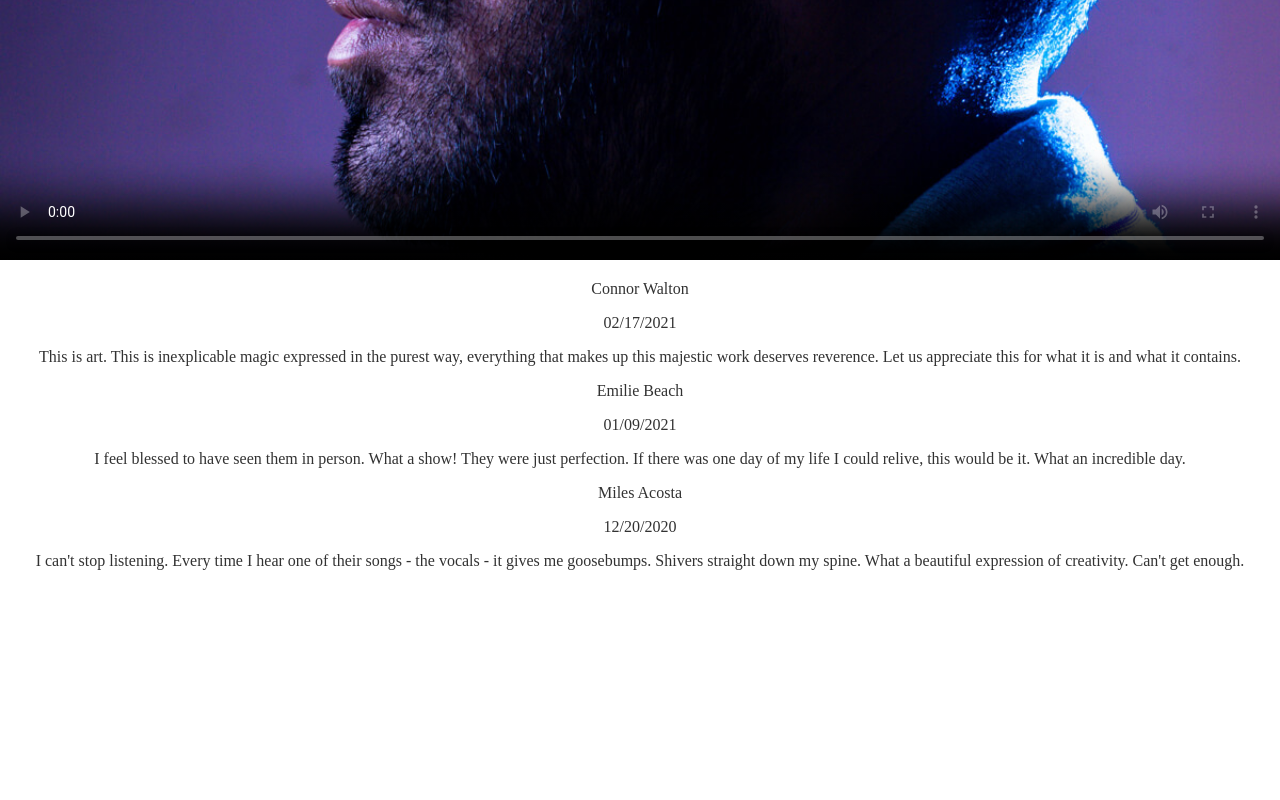
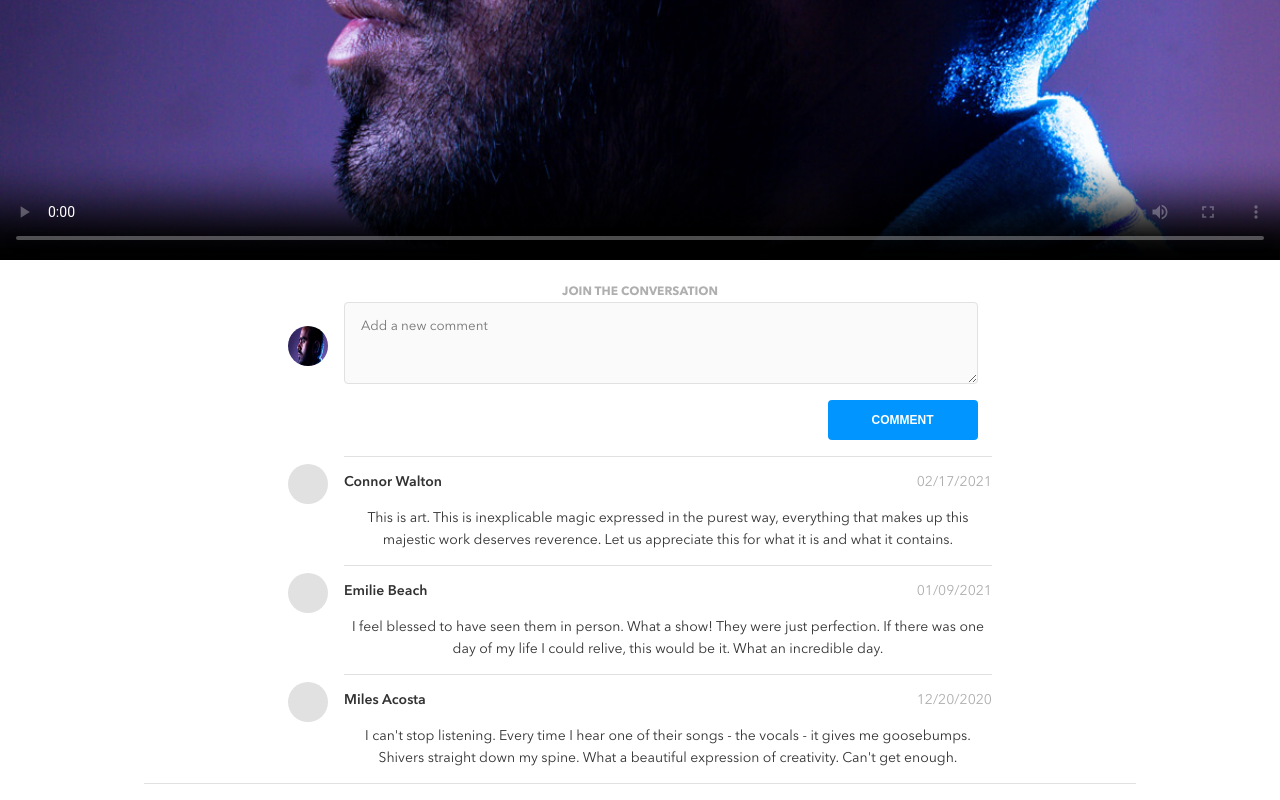
Before and after one commit to SimaRjb/Sima-Rajabi-BrainFlix, a React (Create React App) app: page / in a window 1280 px wide. Shown: the part 663-1463 px from the top of the page. Before the commit the page ends 1249 px from the top, so only its background shows below. Built offline with nearby package versions, Linux system fonts and the light colour scheme.

Commit message:
updated comments section- added the styling for the comment page

```diff
--- a/src/App.js
+++ b/src/App.js
@@ -7,9 +7,11 @@ import Comments from './components/Comments/Comments';
 function App() {
   return (
     <div className="App">
+      <body>
       <Header/>
     <MainVideo/>
     <Comments/>
+    </body>
     </div>
   );
 }
--- a/src/components/Comments/Comments.js
+++ b/src/components/Comments/Comments.js
@@ -1,7 +1,55 @@
 import './Comments.scss';
+import avatar from "../../assets/images/Mohan-muruge.jpg";
 
 function Comments() {
   return (
+
+   <section class="comments">
+        <div class="comments__container">
+          <label className='comments__header'>Join the Conversation</label>
+          <div class="form__wrapper">
+            <form class="form" id="comment-form">
+              <div class="form__avatar">
+                <img
+                  class="form__avatar-img"
+                  src={avatar}
+                  alt="Mohan-muruge image"
+                />
+              </div>
+              <div class="form__new-comment">
+                <div class="form__new-comment-container">
+                  {/* <div class="form__section">
+                    <label for="userName" class="form__label">NAME</label>
+                    <input
+                      class="form__field form__name"
+                      type="text"
+                      name="userName"
+                      id="userName"
+                      placeholder="Enter your name"
+                      required
+                    />
+                  </div> */}
+                  <div class="form__section">
+                    {/* <label for="userComment" class="form__label">COMMENT</label> */}
+                    <textarea
+                      class="form__field form__comment"
+                      id="userComment"
+                      name="userComment"
+                      placeholder="Add a new comment"
+                      cols="30"
+                      rows="3"
+                      minlength="1"
+                      maxlength="300"
+                      required
+                    ></textarea>
+                  </div>
+                </div>
+                <div class="form__button-wrapper">
+                  <button class="form__button" type="submit">COMMENT</button>
+                </div>
+              </div>
+            </form>
+          </div>
           <section class="comments__display">
             <ul class="comments__list">
             <li class="comment">
@@ -66,9 +114,11 @@ function Comments() {
                   </div>
                 </div>
               </li>
+
             </ul>
           </section>
-
+        </div>
+      </section>
   );
 }
 
--- a/src/components/Comments/Comments.scss
+++ b/src/components/Comments/Comments.scss
@@ -0,0 +1,162 @@
+@use "../../styles/partials/reset" as *;
+@use "../../styles/partials/variables" as *;
+@use "../../styles/partials/mixins" as *;
+@use "../../styles/partials/typography" as *;
+
+.comments {
+    font-family: AvenirNextLTPro;
+    background-color: $white;
+    &__container {
+      padding: 1rem;
+      @include tablet {
+        padding-left: 2.25rem;
+        padding-right: 2.25rem;
+      }
+      @include desktop {
+        padding-left: 9rem;
+        padding-right: 9rem;
+      }
+    }
+    &__display {
+      border-bottom: 1px solid $mercury;
+      @include tablet {
+        padding-left: 3.75rem;
+        padding-right: 3.75rem;
+      }
+      @include desktop {
+        padding-left: 9rem;
+        padding-right: 9rem;
+      }
+    }
+    &__list {
+      @include set-flex(column);
+    }
+    &__header{
+        text-transform: uppercase;
+        color:$silver;
+    }
+  }
+
+  .form {
+    @include set-flex;
+    // justify-content: space-between;
+    box-sizing: border-box;
+    gap: 1rem;
+
+    &__wrapper {
+      @include tablet {
+        padding-left: 3.75rem;
+        padding-right: 3.75rem;
+      }
+      @include desktop {
+        padding-left: 9rem;
+        padding-right: 9rem;
+      }
+    }
+
+    &__avatar {
+      padding-top: 1.5rem;
+      &-img {
+        border-radius: 50%;
+        width: 2.25rem;
+        height: 2.25rem;
+        @include tablet {
+          width: 2.5rem;
+          height: 2.5rem;
+        }
+      }
+    }
+
+    &__new-comment {
+      width: 90%;
+      @include set-flex(column);
+      gap: 1rem;
+      &-container {
+        @include set-flex(column);
+        gap: 1rem;
+      }
+    }
+    &__section {
+        @include set-flex(column);
+      gap: 0.25rem;
+    }
+    // &__label {
+    //   color: $silver;
+    // }
+    // &__field {
+    //   border: 1px solid;
+    //   background-color: $alabaster;
+    //   border-color: $mercury;
+    //   border-radius: 4px;
+    //   padding: 0.75rem;
+    //   @include tablet {
+    //     padding: 1rem;
+    //   }
+    //   &:focus {
+    //     @include set-focus;// doesmt work
+    //   }
+    // }
+    &__name {
+      height: 2.25rem;
+      @include tablet {
+        height: 3rem;
+      }
+    }
+    &__button {
+    //   height: 2.5rem;
+    //   border-radius: 4px;
+    //   background-color: $brainflix-black;
+    //   color: $white;
+    //   width: 100%;
+    //   @include tablet {
+    //     width: 9.375rem;
+    //     padding-left: 2rem;
+    //     padding-right: 2rem;
+    //   }
+    //   &:hover {
+    //     background-color: $brainflix-dark-black;
+    //   }
+      &-wrapper {
+        display: flex;
+        justify-content: flex-end;
+        padding-bottom: 1rem;
+      }
+    }
+  }
+
+  .comment {
+    display: flex;
+    gap: 1rem;
+    // justify-content: space-between;
+    &__avatar {
+      border-radius: 50%;
+      background-color: $mercury;
+      width: 2.25rem;
+      height: 2.25rem;
+      @include tablet {
+        width: 2.5rem;
+        height: 2.5rem;
+      }
+      &-wrapper {
+        padding-top: 0.5rem;
+      }
+    }
+
+    &__head {
+      display: flex;
+      justify-content: space-between;
+    }
+    &__author {
+      font-weight: $font-weight-demi;
+    }
+    &__date {
+      color: $silver;
+    }
+    &__par {
+      margin-top: 0px;
+    }
+    &__content {
+        border-top: 1px solid $mercury;
+      width: 100%;
+    }
+  }
--- a/src/components/Header/Header.scss
+++ b/src/components/Header/Header.scss
@@ -1,10 +1,11 @@
 @use "../../styles/partials/reset" as *;
 @use "../../styles/partials/variables" as *;
 @use "../../styles/partials/mixins" as *;
+@use "../../styles/partials/typography" as *;
 
 .header {
   background-color: $white;
-
+  font-family: AvenirNextLTPro;
   &__content {
     margin: 1rem;
     box-sizing: border-box;
--- a/src/components/MainVideo/MainVideo.scss
+++ b/src/components/MainVideo/MainVideo.scss
@@ -1,6 +1,7 @@
 @use "../../styles/partials/reset" as *;
 @use "../../styles/partials/variables" as *;
 @use "../../styles/partials/mixins" as *;
+@use "../../styles/partials/typography" as *;
 
 .main-video{
     // background-color: $brainflix-dark-black;
--- a/src/styles/partials/_mixins.scss
+++ b/src/styles/partials/_mixins.scss
@@ -22,3 +22,7 @@
     display:flex;
     flex-direction: $flex-direction;
 }
+
+@mixin set-focus{
+  border: 2px solid $brainflix-blue;
+}
--- a/src/styles/partials/_reset.scss
+++ b/src/styles/partials/_reset.scss
@@ -1,5 +1,6 @@
 @use "./variables" as *;
 @use "./mixins" as *;
+@use "./typography" as *;
 
 *,
 *::before,
@@ -11,6 +12,31 @@ body {
   font-family: AvenirNextLTPro;
   color: $brainflix-black;
 }
+//fonts
+h1 {
+  @include text-style(1.5rem, 2rem, $font-weight-bold);
+  @include tablet {
+    @include text-style(2.063rem, 2.75rem, $font-weight-bold);
+  }
+}
+h2 {
+  @include text-style(0.75rem, 1.25rem, $font-weight-bold);
+  }
+  h3 {
+    @include text-style(0.813rem, 1.125rem, $font-weight-bold);
+    @include tablet {
+      @include text-style(0.875rem, 1.375rem, $font-weight-bold);
+    }
+  }
+
+
+p {
+  @include text-style(0.813rem, 1.125rem, $font-weight-regular);
+  @include tablet {
+    @include text-style(0.875rem, 1.375rem, $font-weight-regular);
+  }
+}
+
 ul {
   list-style-type: none;
   padding: 0;
@@ -28,6 +54,7 @@ label {
 }
 
 button {
+  //width for desktop and tablet will be nono less than 150px, and have no less than 32px of padding left and  right
   text-transform: uppercase;
   color: $white;
   background-color: $brainflix-blue;
@@ -43,11 +70,12 @@ button {
     width: 9.375rem;
   }
   &:hover {
-    background-color: $brainflix-dark-black;
+    background-color: $brainflix-dark-blue;
   }
 }
 
-input{
+input {
+  font-family: AvenirNextLTPro;
   border-radius: 4px;
   height: 2.25rem;
   padding: 0.75rem;
@@ -59,7 +87,22 @@ input{
     width: 15rem;
     padding: 1rem;
   }
-  &:focus{
-    border: 2px solid $brainflix-blue;
+  &:focus {
+    @include set-focus; //doesnt work
   }
 }
+
+textarea {
+  font-family: AvenirNextLTPro;
+  border: 1px solid $mercury;
+  background-color: $alabaster;
+  color: $brainflix-black;
+  border-radius: 4px;
+  padding: 0.75rem;
+  @include tablet {
+    padding: 1rem;
+  }
+  &:focus {
+    @include set-focus; // doesnt work
+  }
+}
--- a/src/styles/partials/_typography.scss
+++ b/src/styles/partials/_typography.scss
@@ -2,21 +2,21 @@
 
 @font-face{
     font-family: "AvenirNextLTPro";
-    src:url("../../assets/Font/AvenirNextLTPro-Regular.otf")format('opentype'),
-    url("../../assets/Font/Alternative files/AvenirNextLTPro.ttf")format('truetype') ;
+    src:url("../../assets/fonts/AvenirNextLTPro-Regular.otf")format('opentype'),
+    url("../../assets/fonts/Alternative files/AvenirNextLTPro.ttf")format('truetype') ;
     font-weight: $font-weight-regular;
 }
 
 @font-face{
     font-family: "AvenirNextLTPro";
-    src:url("../../assets/Font/AvenirNextLTPro-Demi.otf")format('opentype'),
-    url("../../assets/Font/Alternative files/AvenirNextLTProDemi.ttf")format('truetype') ;
+    src:url("../../assets/fonts/AvenirNextLTPro-Demi.otf")format('opentype'),
+    url("../../assets/fonts/Alternative files/AvenirNextLTProDemi.ttf")format('truetype') ;
     font-weight: $font-weight-demi;
 }
 
 @font-face{
     font-family: "AvenirNextLTPro";
-    src:url("../../assets/Font/AvenirNextLTPro-Bold.otf")format('opentype'),
-    url("../../assets/Font/Alternative files/AvenirNextLTProBold.ttf")format('truetype') ;
+    src:url("../../assets/fonts/AvenirNextLTPro-Bold.otf")format('opentype'),
+    url("../../assets/fonts/Alternative files/AvenirNextLTProBold.ttf")format('truetype') ;
     font-weight: $font-weight-bold;
 }
```
Lines whose indentation alone changed are shown as unchanged.
